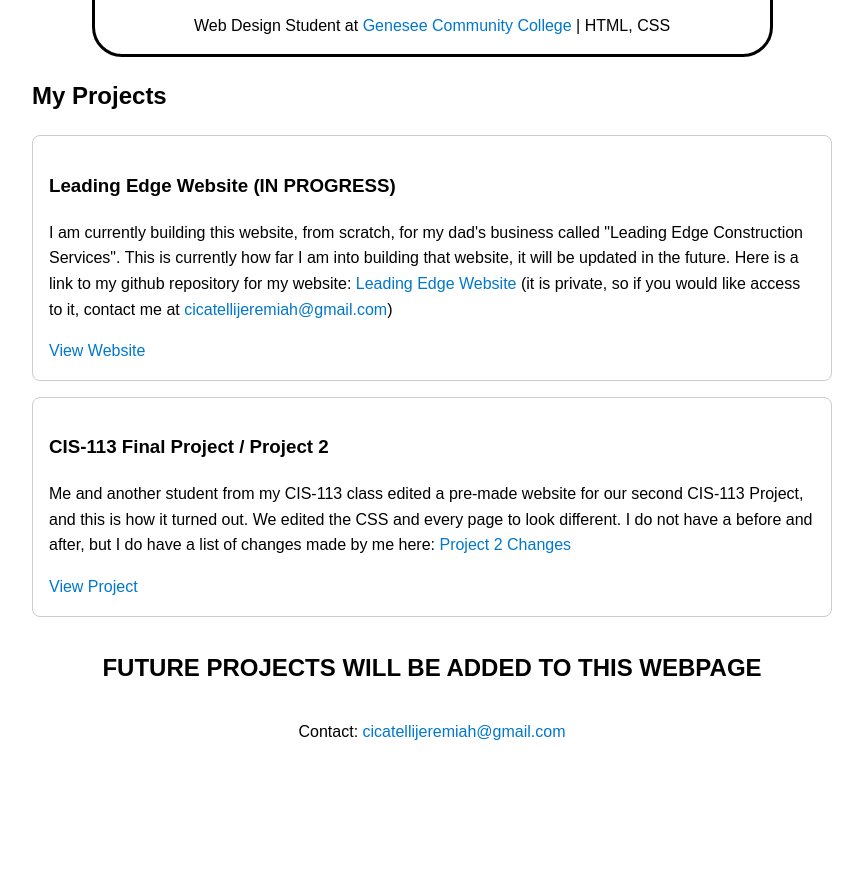
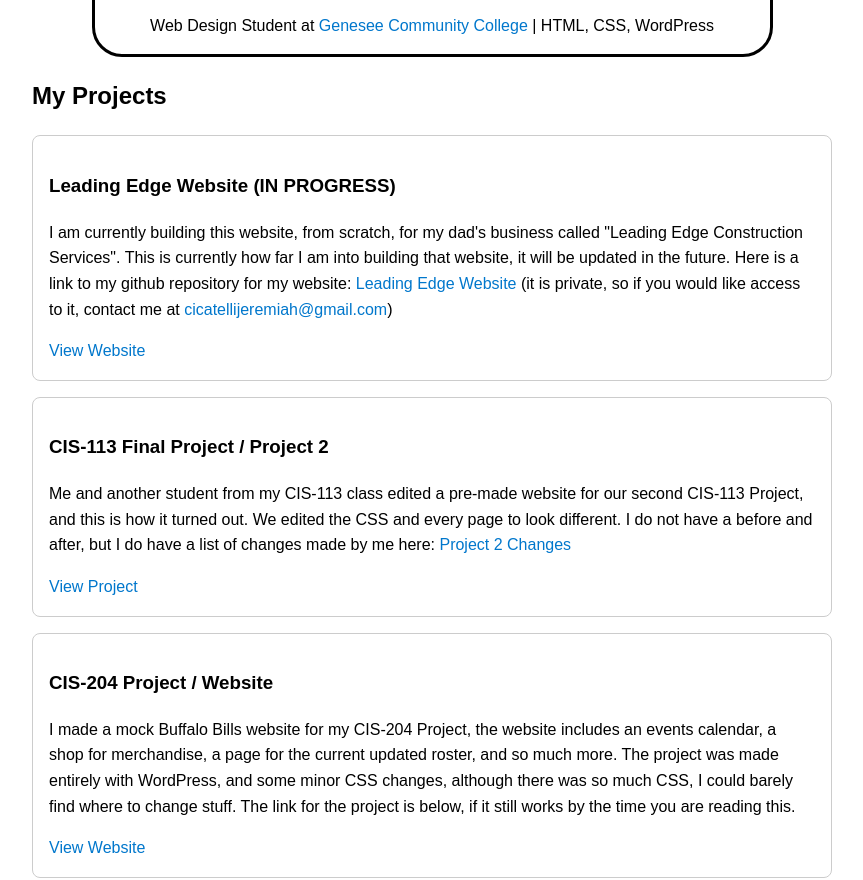
Before and after one commit to RighteousKill101/righteouskill101.github.io, a plain HTML site: page index.html in a window 1280 px wide. Shown: the part 95-975 px from the top of the page, without its empty margins (208-1071 px from the left). Before the commit the page ends 888 px from the top, so only its background shows below. Drawn offline with Linux system fonts and the light colour scheme.

Commit message:
Update index.html to include my WordPress Site for CIS-204

```diff
--- a/index.html
+++ b/index.html
@@ -9,7 +9,7 @@
 <body>
     <header>
         <h1>Jeremiah Cicatelli</h1>
-        <p>Web Design Student at <a href="https://www.genesee.edu/" target="_blank">Genesee Community College</a> | HTML, CSS</p>
+        <p>Web Design Student at <a href="https://www.genesee.edu/" target="_blank">Genesee Community College</a> | HTML, CSS, WordPress</p>
     </header>
 
     <main>
@@ -35,6 +35,16 @@
                 <a href="project2/main.html" target="_blank">View Project</a>
             </div>
 
+            <div class="project">
+                <h3>CIS-204 Project / Website</h3>
+                <p>I made a mock Buffalo Bills website for my CIS-204 Project, the website includes an events calendar, a shop for
+                    merchandise, a page for the current updated roster, and so much more. The project was made entirely with WordPress,
+                    and some minor CSS changes, although there was so much CSS, I could barely find where to change stuff. The link for
+                    the project is below, if it still works by the time you are reading this.
+                </p>
+                <a href="https://csnlinux.genesee.edu/~jcicate2/wp/" target="_blank">View Website</a>
+            </div>
+
             <div class="upcoming">
                 <h2>FUTURE PROJECTS WILL BE ADDED TO THIS WEBPAGE</h2>
             </div>
```
